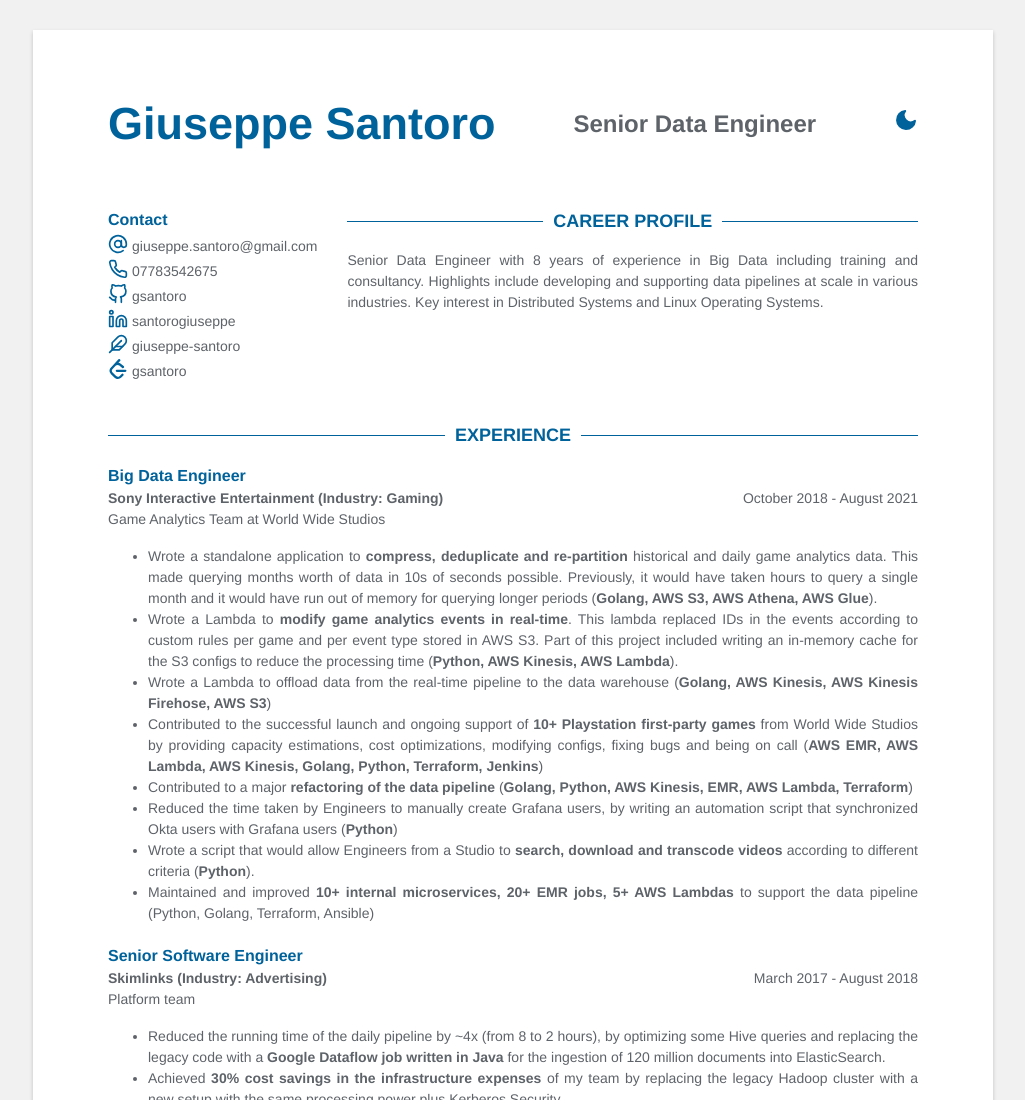
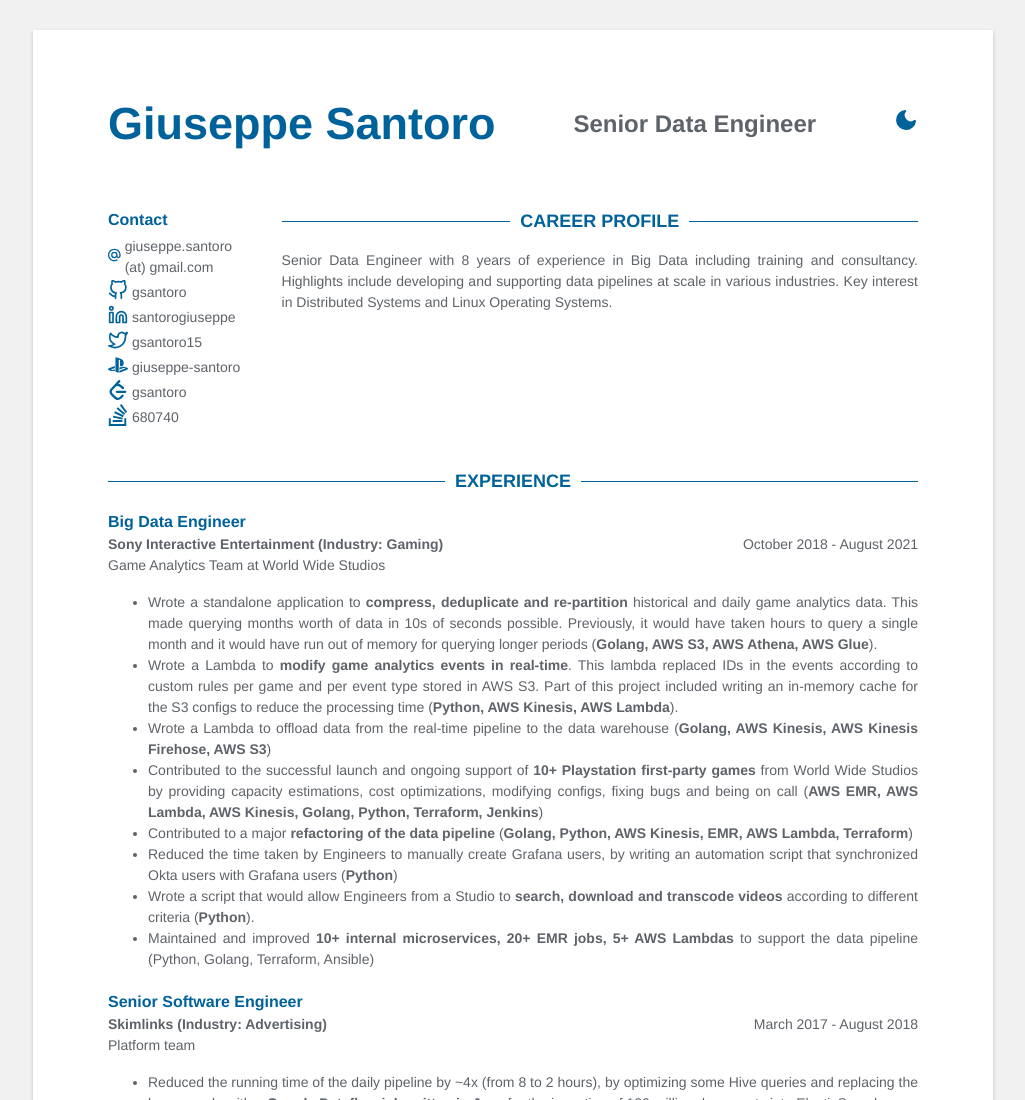
Before and after one commit to gsantoro/gsantoro.github.io, a plain HTML site: page index.html in a window 1280 px wide. Shown: the top 1100 px of the page, without its empty margins (127-1152 px from the left). Drawn offline with nearby package versions, Linux system fonts and the light colour scheme.

Commit message:
updated social

```diff
--- a/index.html
+++ b/index.html
@@ -28,36 +28,30 @@
   <div class="contacts-block">
     <div class="sidebar">
 
-
 <section class="contact">
   <div class="title">Contact</div>
 
   <div class="contact-item">
-        <i data-feather="at-sign"></i>
-        <a href="mailto:giuseppe.santoro@gmail.com">
-            giuseppe.santoro@gmail.com
-        </a>
+
+    <svg
+      width="24"
+      height="24"
+      viewBox="0 0 24 24"
+      fill="none"
+      xmlns="http://www.w3.org/2000/svg"
+    >
+      <path
+        d="M15.61 12c0 1.99-1.62 3.61-3.61 3.61-1.99 0-3.61-1.62-3.61-3.61 0-1.99 1.62-3.61 3.61-3.61 1.99 0 3.61 1.62 3.61 3.61M12 0C5.383 0 0 5.383 0 12s5.383 12 12 12c2.424 0 4.761-.722 6.76-2.087l.034-.024-1.617-1.879-.027.017A9.494 9.494 0 0 1 12 21.54c-5.26 0-9.54-4.28-9.54-9.54 0-5.26 4.28-9.54 9.54-9.54 5.26 0 9.54 4.28 9.54 9.54a9.63 9.63 0 0 1-.225 2.05c-.301 1.239-1.169 1.618-1.82 1.568-.654-.053-1.42-.52-1.426-1.661V12A6.076 6.076 0 0 0 12 5.93 6.076 6.076 0 0 0 5.93 12 6.076 6.076 0 0 0 12 18.07a6.02 6.02 0 0 0 4.3-1.792 3.9 3.9 0 0 0 3.32 1.805c.874 0 1.74-.292 2.437-.821.719-.547 1.256-1.336 1.553-2.285.047-.154.135-.504.135-.507l.002-.013c.175-.76.253-1.52.253-2.457 0-6.617-5.383-12-12-12"
+        fill="currentColor"
+      />
+    </svg>
+    <a href="mailto:giuseppe.santoro (at) gmail.com"> giuseppe.santoro (at) gmail.com </a>
   </div>
-
-
-
-    <div class="contact-item">
-        <i data-feather="phone"></i>
-        <a href="#">
-            07783542675
-        </a>
-    </div>
-
-
 
   <div class="contact-item">
     <i data-feather="github"></i>
-        <a href="https://github.com/gsantoro">
-            gsantoro
-        </a>
+    <a href="https://github.com/gsantoro"> gsantoro </a>
   </div>
-
-
 
   <div class="contact-item">
     <i data-feather="linkedin"></i>
@@ -66,36 +60,73 @@
     </a>
   </div>
 
-
-
-
-
-
+  <div class="contact-item">
+    <i data-feather="twitter"></i>
+    <a href="https://twitter.com/gsantoro15"> gsantoro15 </a>
+  </div>
 
   <div class="contact-item">
-        <i data-feather="feather"></i>
-        <a href="https://www.mobygames.com/developer/giuseppe-santoro/credits/developerId,1021019/">
+    <svg
+      width="24"
+      height="24"
+      viewBox="0 0 24 24"
+      fill="none"
+      xmlns="http://www.w3.org/2000/svg"
+    >
+      <path
+        d="M8.984 2.596v17.547l3.915 1.261V6.688c0-.69.304-1.151.794-.991.636.18.76.814.76 1.505v5.875c2.441 1.193 4.362-.002 4.362-3.152 0-3.237-1.126-4.675-4.438-5.827-1.307-.448-3.728-1.186-5.39-1.502zm4.656 16.241l6.296-2.275c.715-.258.826-.625.246-.818-.586-.192-1.637-.139-2.357.123l-4.205 1.5V14.98l.24-.085s1.201-.42 2.913-.615c1.696-.18 3.785.03 5.437.661 1.848.601 2.04 1.472 1.576 2.072-.465.6-1.622 1.036-1.622 1.036l-8.544 3.107V18.86zM1.807 18.6c-1.9-.545-2.214-1.668-1.352-2.32.801-.586 2.16-1.052 2.16-1.052l5.615-2.013v2.313L4.205 17c-.705.271-.825.632-.239.826.586.195 1.637.15 2.343-.12L8.247 17v2.074c-.12.03-.256.044-.39.073-1.939.331-3.996.196-6.038-.479z"
+        fill="currentColor"
+      />
+    </svg>
+    <a
+      href="https://www.mobygames.com/developer//credits/developerId,1021019/"
+    >
       giuseppe-santoro
     </a>
   </div>
 
-
-
   <div class="contact-item">
     <!-- <i data-icon="simple-icons:leetcode"></i> -->
-        <svg xmlns="http://www.w3.org/2000/svg" xmlns:xlink="http://www.w3.org/1999/xlink" aria-hidden="true" role="img"
-            class="iconify iconify--simple-icons" preserveAspectRatio="xMidYMid meet" viewBox="0 0 24 24"
-            data-icon="simple-icons:leetcode">
+    <svg
+      xmlns="http://www.w3.org/2000/svg"
+      xmlns:xlink="http://www.w3.org/1999/xlink"
+      aria-hidden="true"
+      role="img"
+      class="iconify iconify--simple-icons"
+      preserveAspectRatio="xMidYMid meet"
+      viewBox="0 0 24 24"
+      data-icon="simple-icons:leetcode"
+    >
       <path
         d="M13.483 0a1.374 1.374 0 0 0-.961.438L7.116 6.226l-3.854 4.126a5.266 5.266 0 0 0-1.209 2.104a5.35 5.35 0 0 0-.125.513a5.527 5.527 0 0 0 .062 2.362a5.83 5.83 0 0 0 .349 1.017a5.938 5.938 0 0 0 1.271 1.818l4.277 4.193l.039.038c2.248 2.165 5.852 2.133 8.063-.074l2.396-2.392c.54-.54.54-1.414.003-1.955a1.378 1.378 0 0 0-1.951-.003l-2.396 2.392a3.021 3.021 0 0 1-4.205.038l-.02-.019l-4.276-4.193c-.652-.64-.972-1.469-.948-2.263a2.68 2.68 0 0 1 .066-.523a2.545 2.545 0 0 1 .619-1.164L9.13 8.114c1.058-1.134 3.204-1.27 4.43-.278l3.501 2.831c.593.48 1.461.387 1.94-.207a1.384 1.384 0 0 0-.207-1.943l-3.5-2.831c-.8-.647-1.766-1.045-2.774-1.202l2.015-2.158A1.384 1.384 0 0 0 13.483 0zm-2.866 12.815a1.38 1.38 0 0 0-1.38 1.382a1.38 1.38 0 0 0 1.38 1.382H20.79a1.38 1.38 0 0 0 1.38-1.382a1.38 1.38 0 0 0-1.38-1.382z"
-                fill="currentColor"></path>
+        fill="currentColor"
+      ></path>
     </svg>
     <a href="https://leetcode.com/gsantoro">
       gsantoro
     </a>
   </div>
 
+  <div class="contact-item">
+    <svg
+      width="22"
+      height="24"
+      viewBox="0 0 22 24"
+      fill="none"
+      xmlns="http://www.w3.org/2000/svg"
+    >
+      <path
+        d="M14.725 0L13.005 1.277L19.395 9.865L21.111 8.588L14.725 0ZM10.785 3.418L9.41601 5.062L17.641 11.912L19.01 10.268L10.785 3.418V3.418ZM7.63502 7.883L6.73001 9.823L16.432 14.34L17.336 12.4L7.63502 7.883V7.883ZM5.78501 12.743L5.34501 14.836L15.818 17.037L16.258 14.945L5.78501 12.742V12.743ZM0.890015 15.47V24H20.08V15.47H17.947V21.867H3.02101V15.471H0.890015V15.47ZM5.15501 17.603V19.733H15.815V17.603H5.15401H5.15501Z"
+        fill="currentColor"
+      />
+    </svg>
+    <a href="https://stackoverflow.com/users/680740">
+      680740
+    </a>
+  </div>
+
 </section>
+
 
       <!--
  -->
```
Lines whose indentation alone changed are shown as unchanged.
